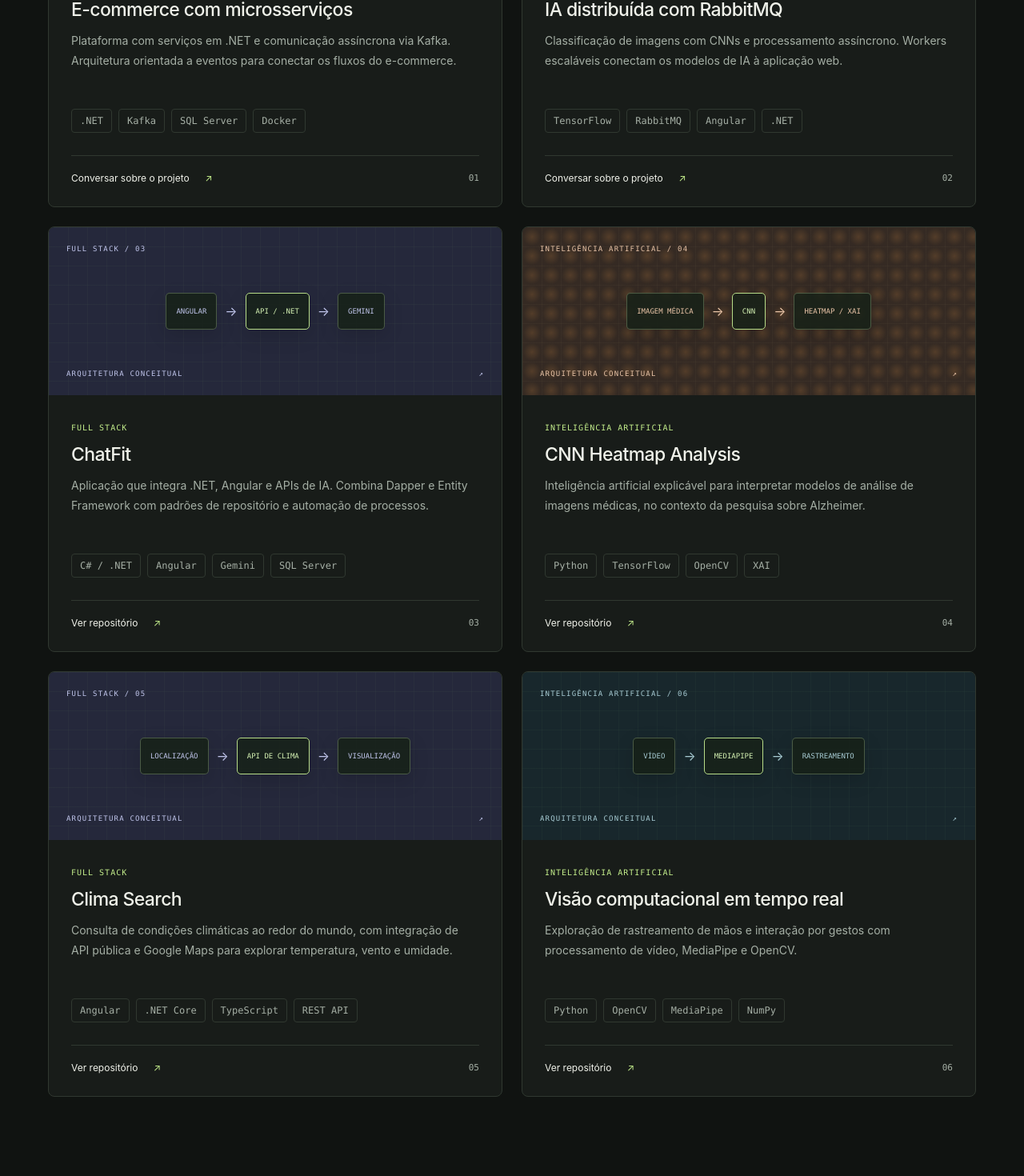
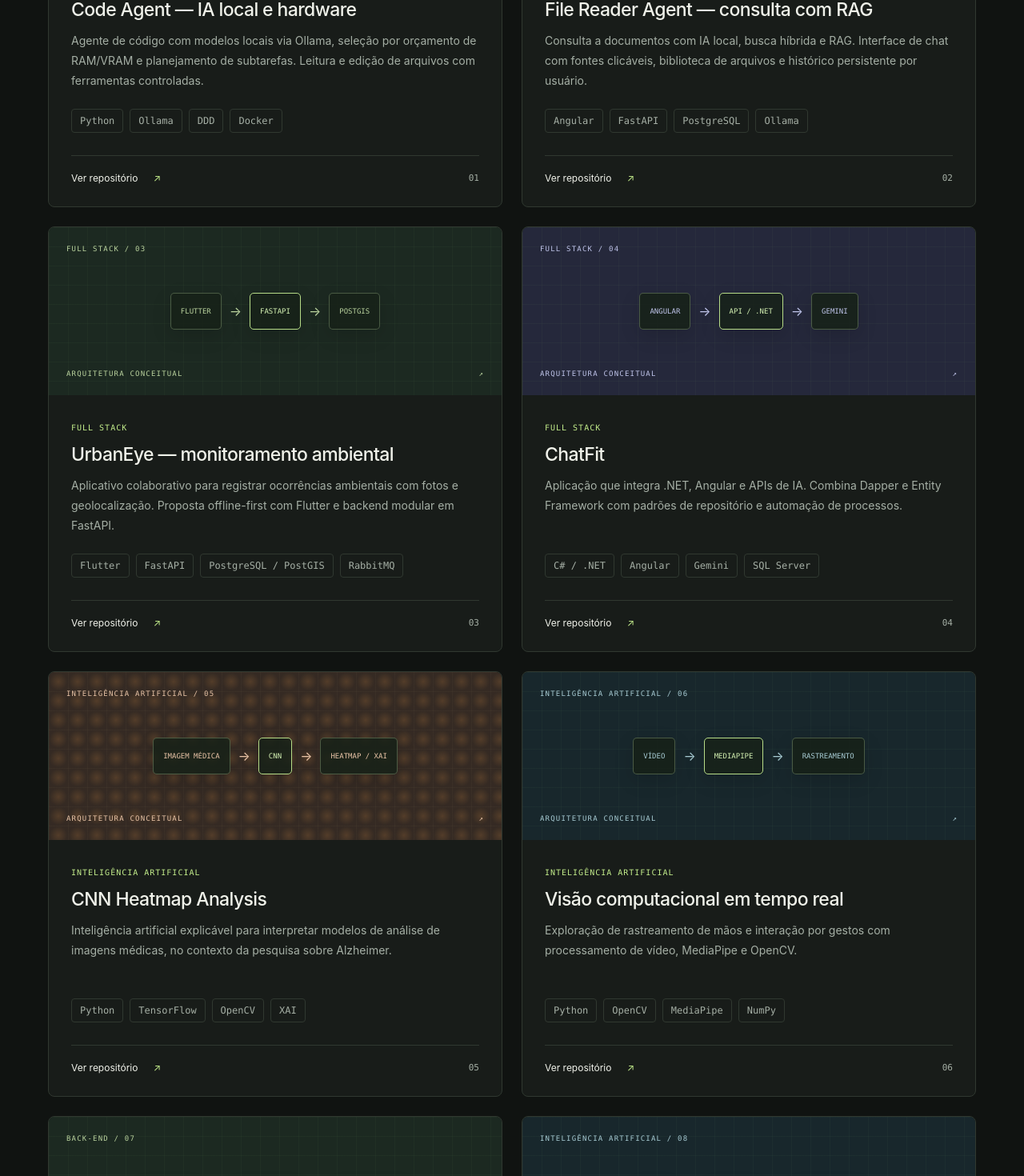
Before and after one commit to TonnyThe2nd/portfolio-antonio, an Angular app: page / in a window 1280 px wide. Shown: the part 4060-5530 px from the top of the page at 80% size. Built offline with nearby package versions, Linux system fonts and the light colour scheme.

Commit message:
feat:novos projetos adicionados

```diff
--- a/src/app/projetos/projetos.component.ts
+++ b/src/app/projetos/projetos.component.ts
@@ -17,29 +17,41 @@ export class ProjetosComponent {
     {
       id: '01',
       category: 'Back-end',
-      title: 'E-commerce com microsserviços',
+      title: 'Code Agent — IA local e hardware',
       description:
-        'Plataforma com serviços em .NET e comunicação assíncrona via Kafka. Arquitetura orientada a eventos para conectar os fluxos do e-commerce.',
-      techs: ['.NET', 'Kafka', 'SQL Server', 'Docker'],
+        'Agente de código com modelos locais via Ollama, seleção por orçamento de RAM/VRAM e planejamento de subtarefas. Leitura e edição de arquivos com ferramentas controladas.',
+      techs: ['Python', 'Ollama', 'DDD', 'Docker'],
       visual: 'events',
-      diagram: ['API / .NET', 'APACHE KAFKA', 'MICROSSERVIÇOS'],
-      url: '',
-      label: '',
+      diagram: ['HARDWARE', 'OLLAMA', 'FERRAMENTAS'],
+      url: 'https://github.com/TonnyThe2nd/code_agent_with_hardware_management',
+      label: 'Ver repositório',
     },
     {
       id: '02',
       category: 'Inteligência artificial',
-      title: 'IA distribuída com RabbitMQ',
+      title: 'File Reader Agent — consulta com RAG',
       description:
-        'Classificação de imagens com CNNs e processamento assíncrono. Workers escaláveis conectam os modelos de IA à aplicação web.',
-      techs: ['TensorFlow', 'RabbitMQ', 'Angular', '.NET'],
+        'Consulta a documentos com IA local, busca híbrida e RAG. Interface de chat com fontes clicáveis, biblioteca de arquivos e histórico persistente por usuário.',
+      techs: ['Angular', 'FastAPI', 'PostgreSQL', 'Ollama'],
       visual: 'network',
-      diagram: ['IMAGEM', 'RABBITMQ', 'CNN / WORKERS'],
-      url: '',
-      label: '',
+      diagram: ['DOCUMENTOS', 'RAG', 'CHAT / FONTES'],
+      url: 'https://github.com/TonnyThe2nd/file-reader-agent',
+      label: 'Ver repositório',
     },
     {
       id: '03',
+      category: 'Full Stack',
+      title: 'UrbanEye — monitoramento ambiental',
+      description:
+        'Aplicativo colaborativo para registrar ocorrências ambientais com fotos e geolocalização. Proposta offline-first com Flutter e backend modular em FastAPI.',
+      techs: ['Flutter', 'FastAPI', 'PostgreSQL / PostGIS', 'RabbitMQ'],
+      visual: 'events',
+      diagram: ['FLUTTER', 'FASTAPI', 'POSTGIS'],
+      url: 'https://github.com/TonnyThe2nd/ambiental-app',
+      label: 'Ver repositório',
+    },
+    {
+      id: '04',
       category: 'Full Stack',
       title: 'ChatFit',
       description:
@@ -51,7 +63,7 @@ export class ProjetosComponent {
       label: 'Ver repositório',
     },
     {
-      id: '04',
+      id: '05',
       category: 'Inteligência artificial',
       title: 'CNN Heatmap Analysis',
       description:
@@ -60,18 +72,6 @@ export class ProjetosComponent {
       visual: 'heatmap',
       diagram: ['IMAGEM MÉDICA', 'CNN', 'HEATMAP / XAI'],
       url: 'https://github.com/TonnyThe2nd/CnnHeatmapAnalysis',
-      label: 'Ver repositório',
-    },
-    {
-      id: '05',
-      category: 'Full Stack',
-      title: 'Clima Search',
-      description:
-        'Consulta de condições climáticas ao redor do mundo, com integração de API pública e Google Maps para explorar temperatura, vento e umidade.',
-      techs: ['Angular', '.NET Core', 'TypeScript', 'REST API'],
-      visual: 'weather',
-      diagram: ['LOCALIZAÇÃO', 'API DE CLIMA', 'VISUALIZAÇÃO'],
-      url: 'https://github.com/TonnyThe2nd/ClimaSearchWebSite',
       label: 'Ver repositório',
     },
     {
@@ -86,6 +86,30 @@ export class ProjetosComponent {
       url: 'https://github.com/TonnyThe2nd/Hand-Detector-with-Drawing-Sensor',
       label: 'Ver repositório',
     },
+    {
+      id: '07',
+      category: 'Back-end',
+      title: 'E-commerce com microsserviços',
+      description:
+        'Plataforma com serviços em .NET e comunicação assíncrona via Kafka. Arquitetura orientada a eventos para conectar os fluxos do e-commerce.',
+      techs: ['.NET', 'Kafka', 'SQL Server', 'Docker'],
+      visual: 'events',
+      diagram: ['API / .NET', 'APACHE KAFKA', 'MICROSSERVIÇOS'],
+      url: '',
+      label: '',
+    },
+    {
+      id: '08',
+      category: 'Inteligência artificial',
+      title: 'IA distribuída com RabbitMQ',
+      description:
+        'Classificação de imagens com CNNs e processamento assíncrono. Workers escaláveis conectam os modelos de IA à aplicação web.',
+      techs: ['TensorFlow', 'RabbitMQ', 'Angular', '.NET'],
+      visual: 'network',
+      diagram: ['IMAGEM', 'RABBITMQ', 'CNN / WORKERS'],
+      url: '',
+      label: '',
+    },
   ];
   get visibleProjects() {
     return this.projects.filter(
```
